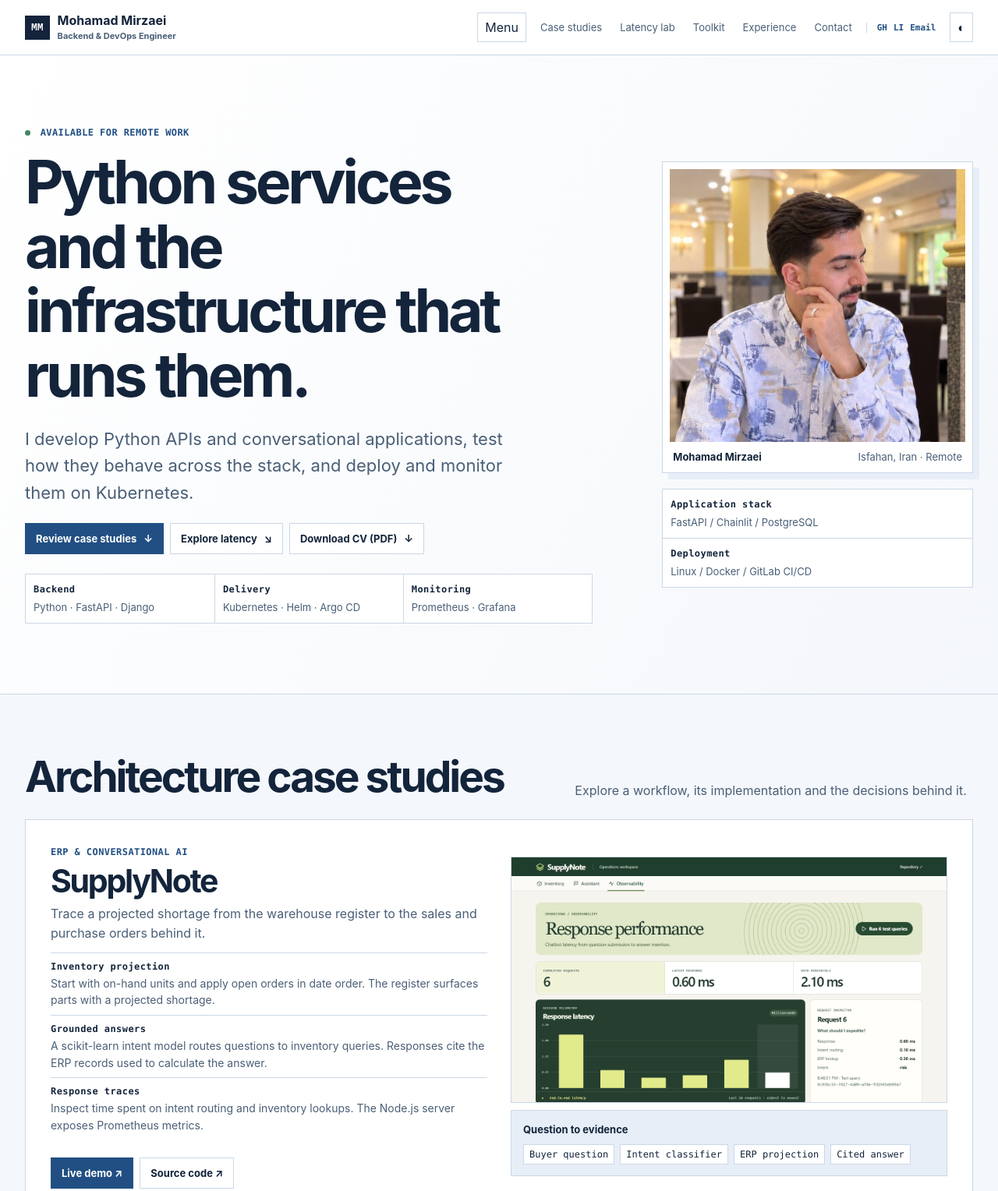
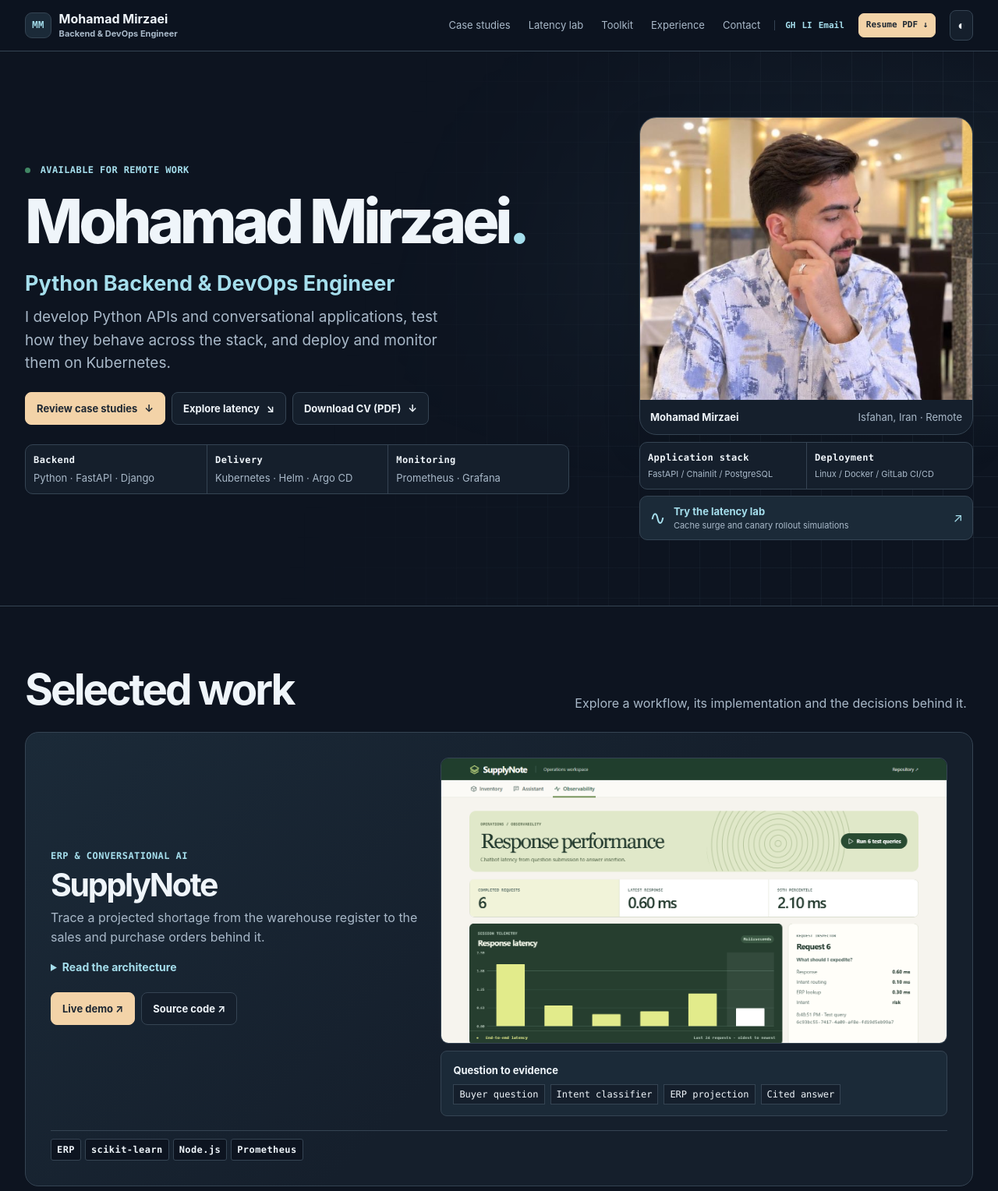
Before and after one commit to mohamadmirzaei79/mohamadmirzaei79.github.io, a plain HTML site: page index.html in a window 1280 px wide. Shown: the top 1528 px of the page at 78% size. Drawn offline with Linux system fonts and the light colour scheme.

Commit message:
Publish the modern Stitch portfolio with a project gallery and dark theme

```diff
--- a/index.html
+++ b/index.html
@@ -1,14 +1,15 @@
 <!doctype html>
-<html lang="en" data-theme="light">
+<html lang="en" data-theme="dark">
 <head>
   <meta charset="utf-8">
   <meta name="viewport" content="width=device-width,initial-scale=1">
-  <meta name="theme-color" content="#f4f7fb">
+  <meta name="theme-color" content="#0d1420">
   <meta name="description" content="Mohamad Mirzaei, Python backend and DevOps engineer. Explore architecture case studies, release telemetry, and engineering experience.">
   <title>Mohamad Mirzaei | Backend &amp; DevOps Engineer</title>
   <link rel="icon" href="./mark.svg">
   <link rel="stylesheet" href="./studio.css?v=stitch2">
-  <script src="./studio.js?v=stitch2" defer></script>
+  <link rel="stylesheet" href="./modern.css?v=stitch3">
+  <script src="./studio.js?v=stitch3" defer></script>
 </head>
 <body id="top">
 <a class="skip" href="#main">Skip to content</a>
@@ -28,6 +29,7 @@
       <a href="https://www.linkedin.com/in/mohammad-mirzaei-3802b724a" aria-label="LinkedIn">LI</a>
       <a href="mailto:mirzaeim.mo@gmail.com" aria-label="Email">Email</a>
     </div>
+    <a class="header-cv" href="./Mohamad_Mirzaei_Resume_EN.pdf" download>Resume PDF <span aria-hidden="true">↓</span></a>
     <button class="theme" type="button" aria-label="Dark theme" aria-pressed="false" hidden>◐</button>
   </div>
 </header>
@@ -36,7 +38,8 @@
     <div class="wrap hero-grid">
       <div class="hero-copy">
         <p class="eyebrow"><span class="status-dot"></span> Available for remote work</p>
-        <h1 id="intro">Python services and the infrastructure that runs them.</h1>
+        <h1 id="intro">Mohamad Mirzaei<span>.</span></h1>
+        <p class="hero-role">Python Backend &amp; DevOps Engineer</p>
         <p class="lede">I develop Python APIs and conversational applications, test how they behave across the stack, and deploy and monitor them on Kubernetes.</p>
         <div class="actions">
           <a class="button primary" href="#case-studies">Review case studies <span aria-hidden="true">↓</span></a>
@@ -58,23 +61,28 @@
           <div><dt>Application stack</dt><dd>FastAPI / Chainlit / PostgreSQL</dd></div>
           <div><dt>Deployment</dt><dd>Linux / Docker / GitLab CI/CD</dd></div>
         </dl>
+        <a class="profile-lab" href="#observability-evidence"><span class="lab-wave" aria-hidden="true">∿</span><span><strong>Try the latency lab</strong><small>Cache surge and canary rollout simulations</small></span><span aria-hidden="true">↗</span></a>
       </div>
     </div>
   </section>
   <section class="band" id="case-studies">
     <div class="wrap">
       <span class="anchor" id="work"></span>
-      <div class="section-head"><h2>Architecture case studies</h2><p>Explore a workflow, its implementation and the decisions behind it.</p></div>
-      <article class="case">
+      <div class="section-head"><h2>Selected work</h2><p>Explore a workflow, its implementation and the decisions behind it.</p></div>
+      <div class="project-grid">
+      <article class="case lead-case">
         <div class="case-copy">
           <p class="eyebrow">ERP &amp; Conversational AI</p>
           <h3>SupplyNote</h3>
           <p>Trace a projected shortage from the warehouse register to the sales and purchase orders behind it.</p>
+          <details class="case-details">
+            <summary>Read the architecture</summary>
             <dl class="breakdown">
             <div><dt>Inventory projection</dt><dd>Start with on-hand units and apply open orders in date order. The register surfaces parts with a projected shortage.</dd></div>
             <div><dt>Grounded answers</dt><dd>A scikit-learn intent model routes questions to inventory queries. Responses cite the ERP records used to calculate the answer.</dd></div>
             <div><dt>Response traces</dt><dd>Inspect time spent on intent routing and inventory lookups. The Node.js server exposes Prometheus metrics.</dd></div>
             </dl>
+          </details>
           <div class="actions">
             <a class="button primary" href="https://mohamadmirzaei79.github.io/SupplyNote/">Live demo ↗</a>
             <a class="button" href="https://github.com/mohamadmirzaei79/SupplyNote">Source code ↗</a>
@@ -91,11 +99,14 @@
           <p class="eyebrow">Incident operations</p>
           <h3>RelayDesk</h3>
           <p>Follow a checkout incident from triage to mitigation and leave a briefing the next operator can act on.</p>
+          <details class="case-details">
+            <summary>Read the architecture</summary>
             <dl class="breakdown">
             <div><dt>Operator workflow</dt><dd>The response board groups incidents by stage. Open a card to inspect the timeline and submit an update.</dd></div>
             <div><dt>Write consistency</dt><dd>The Node.js gateway forwards updates to FastAPI. The PostgreSQL transaction saves the incident and its timeline entry together.</dd></div>
             <div><dt>Delivery</dt><dd>The repository includes Docker Compose for local evaluation, Helm manifests and a cross-service integration test.</dd></div>
             </dl>
+          </details>
           <div class="actions">
             <a class="button primary" href="https://mohamadmirzaei79.github.io/RelayDesk/">Live demo ↗</a>
             <a class="button" href="https://github.com/mohamadmirzaei79/RelayDesk">Source code ↗</a>
@@ -112,11 +123,14 @@
           <p class="eyebrow">Release observability</p>
           <h3>ReleaseScope</h3>
           <p>Compare the hour before a deployment with the hour after and see which signals triggered a review.</p>
+          <details class="case-details">
+            <summary>Read the architecture</summary>
             <dl class="breakdown">
             <div><dt>Window comparison</dt><dd>Compute p95 latency and the HTTP 5xx rate from request-level data in each window.</dd></div>
             <div><dt>Explainable review rules</dt><dd>Flag a release when p95 rises by more than 25% or the 5xx rate rises by more than 0.5 percentage points.</dd></div>
             <div><dt>Reproducible examples</dt><dd>The Python analysis engine supplies both the FastAPI endpoint and the seeded sample reports in the browser demo.</dd></div>
             </dl>
+          </details>
           <div class="actions">
             <a class="button primary" href="https://mohamadmirzaei79.github.io/ReleaseScope/">Live demo ↗</a>
             <a class="button" href="https://github.com/mohamadmirzaei79/ReleaseScope">Source code ↗</a>
@@ -129,11 +143,12 @@
         <ul class="tags" aria-label="ReleaseScope technologies"><li>Python</li><li>FastAPI</li><li>HTTP metrics</li><li>Docker</li></ul>
       </article>
       </div>
+    </div>
   </section>
   <section class="band lab" id="observability-evidence">
     <div class="wrap">
       <span class="anchor" id="telemetry"></span>
-      <div class="section-head"><h2>Observability evidence</h2><p>Explore how tail latency, throughput and errors change across three simulated traffic scenarios.</p></div>
+      <div class="section-head"><h2>Observability lab</h2><p>Explore how tail latency, throughput and errors change across three simulated traffic scenarios.</p></div>
       <div class="lab-frame">
         <div class="lab-head"><div><p class="eyebrow">Simulated request data</p><h3>Latency &amp; throughput profile</h3></div><label for="metric">Metric <select id="metric"><option value="p99">p99 latency</option><option value="rps">Throughput</option><option value="errors">HTTP 5xx rate</option></select></label></div>
         <div class="lab-selection" role="group" aria-label="Traffic scenario">
--- /dev/null
+++ b/modern.css
@@ -0,0 +1,191 @@
+/* Layout shared across the light and dark treatments of the Stitch redesign. */
+.project-grid {
+  display: grid;
+  grid-template-columns: repeat(2, minmax(0, 1fr));
+  gap: 18px;
+}
+.project-grid .case {
+  display: flex;
+  flex-direction: column;
+  align-items: stretch;
+  margin: 0;
+  min-width: 0;
+  overflow: hidden;
+}
+.project-grid .case-visual {
+  align-self: auto;
+}
+.project-grid .case:not(.lead-case) .case-visual { order: -1; }
+.project-grid .case:not(.lead-case) > .tags { margin-top: auto; }
+.project-grid .lead-case {
+  display: grid;
+  grid-column: 1 / -1;
+  grid-template-columns: minmax(0, .84fr) minmax(0, 1.16fr);
+  align-items: center;
+}
+.project-grid .lead-case .case-visual { align-self: center; }
+.case-details {
+  margin-top: 15px;
+  color: var(--muted);
+}
+.case-details summary {
+  cursor: pointer;
+  width: fit-content;
+  color: var(--accent);
+  font-weight: 650;
+  font-size: 14px;
+}
+.case-details .breakdown { margin-top: 8px; }
+.case .technical-panel { height: auto; }
+@media (max-width: 680px) {
+  .project-grid { grid-template-columns: 1fr; }
+  .project-grid .lead-case { display: flex; }
+}
+
+/* Ink and sand are used for reading surfaces, soft focusing, and primary actions. */
+:root {
+  --bg: #f6f3ec; --paper: #fffdf8; --ink: #172434; --muted: #4e5d6e;
+  --line: #cfd3d2; --soft: #ece9e1; --accent: #235a76; --on: #fff;
+  --chart: #166887; --grid: #d6dce0; --action: #16364b; --action-ink: #fff;
+}
+html[data-theme=dark] {
+  --bg: #0d1420; --paper: #151f2c; --ink: #eff5fa; --muted: #a9b9c9;
+  --line: #354453; --soft: #1b2a38; --accent: #a5deec; --on: #102533;
+  --chart: #a5deec; --grid: #354d60; --action: #f3d3a8; --action-ink: #1e2833;
+}
+.site-header {
+  background: color-mix(in srgb, var(--bg) 89%, transparent);
+  backdrop-filter: blur(12px);
+}
+.header-inner { min-height: 65px; }
+.monogram {
+  border: 1px solid var(--line);
+  border-radius: 9px;
+  color: var(--accent);
+  background: var(--soft);
+}
+.theme, .menu { border-radius: 8px; }
+.hero {
+  position: relative;
+  isolation: isolate;
+  overflow: clip;
+  background: var(--bg);
+}
+.hero::before {
+  content: "";
+  position: absolute;
+  z-index: -1;
+  inset: 0;
+  background: radial-gradient(ellipse at 78% 44%, color-mix(in srgb,var(--accent) 14%,transparent) 0, transparent 47%);
+}
+.hero-grid {
+  gap: clamp(32px, 7vw, 98px);
+  grid-template-columns: minmax(0, 1.24fr) minmax(0, .76fr);
+  padding-block: clamp(44px, 6.6vw, 100px);
+}
+.hero h1 {
+  font-size: clamp(56px, 8.3vw, 118px);
+  line-height: .89;
+  font-weight: 760;
+  letter-spacing: -.085em;
+  margin: 18px 0 20px;
+}
+.hero h1 span { color: var(--accent); }
+.hero-role {
+  margin-bottom: 8px;
+  font-size: clamp(16px, 2.25vw, 27px);
+  font-weight: 650;
+  color: var(--accent);
+}
+.hero .lede { font-size: clamp(15px, 1.7vw, 19px); }
+.identity-panel figure {
+  transform: none;
+  padding: 0;
+  overflow: hidden;
+  border-radius: 22px;
+  box-shadow: 0 16px 50px #0002;
+}
+.identity-panel img { aspect-ratio: 1.18; object-position: 50% 43%; }
+.identity-panel figcaption { padding: 12px 13px; }
+.environment, .quick-specs { border-radius: 10px; overflow: hidden; }
+.button { border-radius: 8px; padding: 10px 14px; }
+.primary { background: var(--action); color: var(--action-ink); border-color: var(--action); }
+.case, .lab-frame, .toolkit article, .timeline article, .contact-card {
+  border-radius: 17px;
+}
+.case-visual img { border-radius: 10px; }
+.case-visual a:focus-visible { display: block; border-radius: 10px; }
+.technical-panel { border-radius: 8px; }
+.lab-frame {
+  background: linear-gradient(145deg, var(--soft), var(--paper) 39%);
+}
+.lab-selection button, .lab select { border-radius: 7px; }
+.lab-metrics { border-radius: 8px; }
+.timeline-date { max-width: 100%; }
+.contact-card { background: #172e42; }
+@media (max-width: 680px) {
+  .hero-grid { grid-template-columns: 1fr; }
+  .hero h1 { margin: 15px 0; }
+  .identity-panel { max-width: 410px; }
+}
+@media (prefers-reduced-motion: no-preference) {
+  .case-visual img { transition: filter .18s ease; }
+  .case-visual a:hover img { filter: brightness(1.075); }
+}
+
+/* The compact portrait console and graph-paper field follow the updated Stitch concept. */
+.header-cv {
+  flex: none;
+  border: 1px solid var(--action);
+  background: var(--action);
+  color: var(--action-ink);
+  border-radius: 7px;
+  padding: 6px 9px;
+  font: 650 11px/1.5 Consolas, monospace;
+}
+.hero h1 {
+  max-width: 100%;
+  font-size: clamp(49px, 6.15vw, 92px);
+  line-height: .98;
+  letter-spacing: -.065em;
+}
+.hero::before {
+  background:
+    radial-gradient(ellipse at 75% 35%, color-mix(in srgb, var(--accent) 12%, transparent), transparent 49%),
+    linear-gradient(90deg, color-mix(in srgb, var(--line) 26%, transparent) 1px, transparent 1px),
+    linear-gradient(0deg, color-mix(in srgb, var(--line) 26%, transparent) 1px, transparent 1px);
+  background-size: auto, 39px 39px, 39px 39px;
+  mask-image: linear-gradient(105deg, transparent 37%, #000 95%);
+}
+.environment { grid-template-columns: 1fr 1fr; margin-top: 9px; }
+.environment div + div { border-left: 1px solid var(--line); border-top: 0; }
+.environment dd { font-size: 11px; }
+.profile-lab {
+  display: grid;
+  grid-template-columns: auto minmax(0, 1fr) auto;
+  align-items: center;
+  gap: 10px;
+  margin-top: 8px;
+  padding: 9px 12px;
+  border: 1px solid var(--line);
+  border-radius: 10px;
+  color: var(--accent);
+  background: var(--soft);
+}
+.profile-lab strong { display: block; font-size: 13px; }
+.profile-lab small { display: block; color: var(--muted); font-size: 11px; }
+.lab-wave { font: 25px/1 Consolas, monospace; }
+.profile-lab:hover strong, .header-cv:hover { text-decoration: underline; }
+.lead-case {
+  background: linear-gradient(135deg, var(--soft) 0%, var(--paper) 54%);
+}
+@media (max-width: 1050px) {
+  .header-inner { gap: 11px; }
+  .header-links { display: none; }
+}
+@media (max-width: 680px) {
+  .header-cv { display: none; }
+  .hero h1 { font-size: clamp(47px, 12vw, 64px); }
+  .hero::before { mask-image: linear-gradient(105deg, transparent 25%, #000 100%); }
+}
+@media (min-width: 801px) { .menu { display: none; } }
--- a/studio.js
+++ b/studio.js
@@ -3,10 +3,10 @@ function setTheme(value) {
   const dark = value === "dark";
   document.documentElement.dataset.theme = value;
   theme.setAttribute("aria-pressed", String(dark));
-  document.querySelector('meta[name="theme-color"]').content = dark ? "#111a28" : "#f4f7fb";
+  document.querySelector('meta[name="theme-color"]').content = dark ? "#0d1420" : "#f6f3ec";
 }
-let preference = "light";
-try { if (localStorage.getItem("mm-theme") === "dark") preference = "dark"; } catch {}
+let preference = "dark";
+try { if (localStorage.getItem("mm-theme") === "light") preference = "light"; } catch {}
 setTheme(preference);
 theme.hidden = false;
 theme.addEventListener("click", () => {
```
Lines whose indentation alone changed are shown as unchanged.
